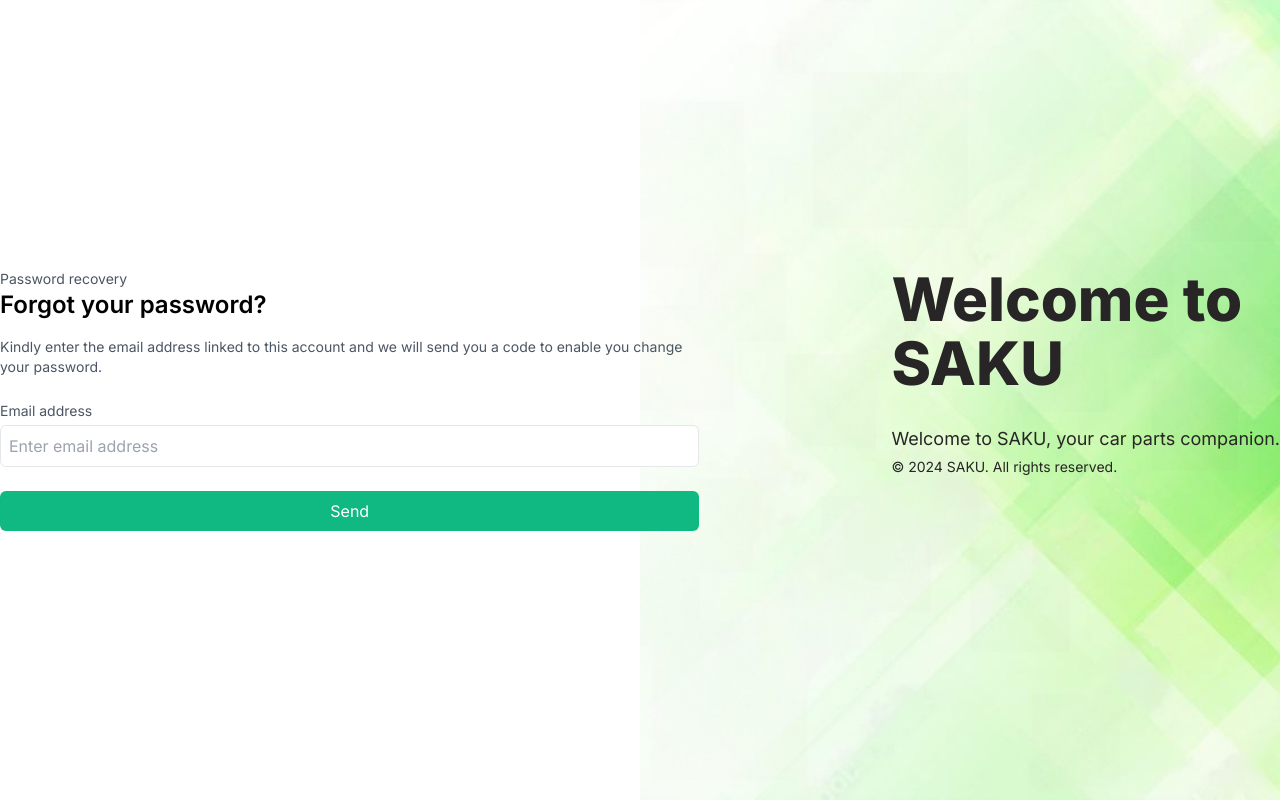
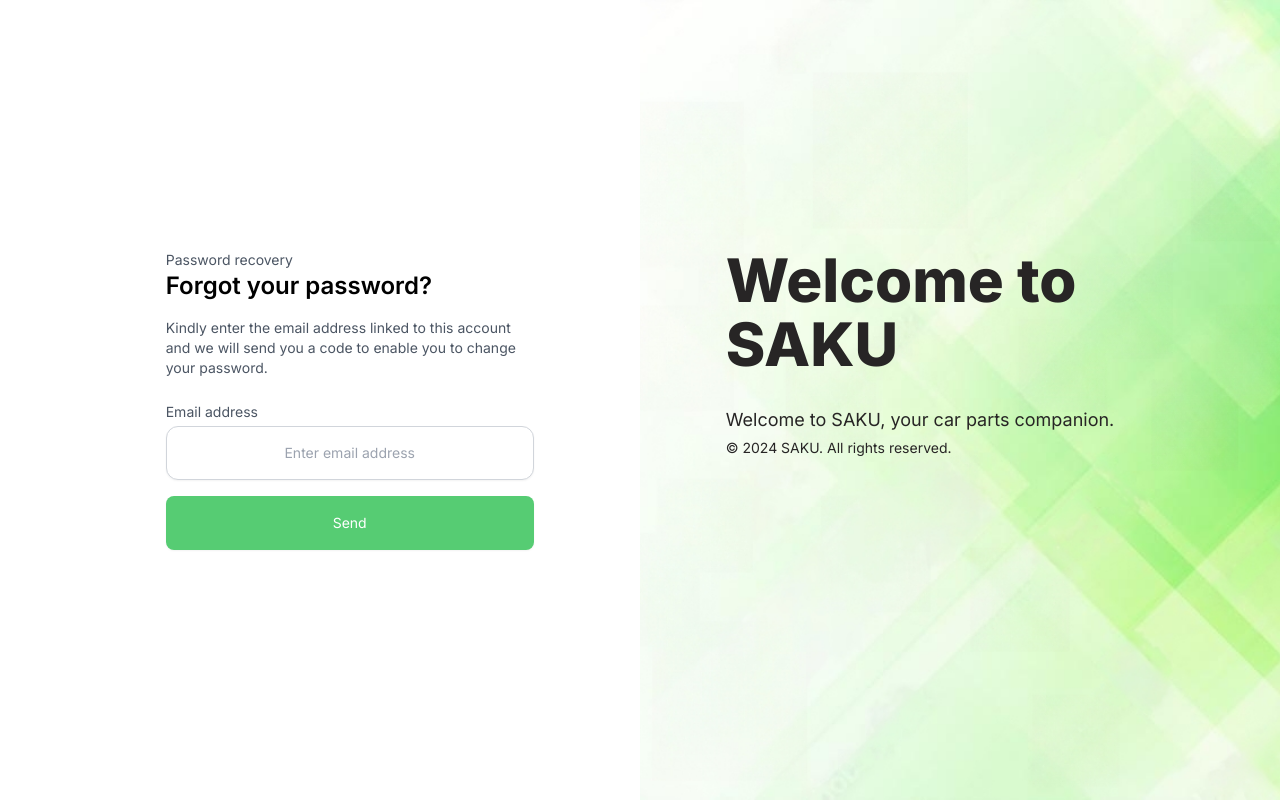
Before and after one commit to antonux/SAKU_ERP, a React (Vite) app in the folder frontend/: page / in a window 1280 px wide. Both pictures are taken after a click on the button "Forgot your password?". Built offline with nearby package versions, Linux system fonts and the light colour scheme; a web font is replaced by a local one.

Commit message:
all login components flexbox

```diff
--- a/frontend/src/components/Shared/LoginForgotPassword.jsx
+++ b/frontend/src/components/Shared/LoginForgotPassword.jsx
@@ -1,5 +1,4 @@
 import React, { useState } from 'react';
-
 
 const ForgotPassword = ({ onSend }) => {
     const [email, setEmail] = useState('');
@@ -10,16 +9,16 @@
     };
 
     return (
-        <form onSubmit={handleSubmit} className="space-y-6">
+        <div className="flex flex-col items-center justify-center w-full">
+            <div className="flex flex-col w-[23rem] gap-6">
                 <div>
-                <p className="text-sm text-gray-600 ">Password recovery</p>
+                    <p className="text-sm text-gray-600">Password recovery</p>
                     <h2 className="text-2xl font-semibold mb-4">Forgot your password?</h2>
                     <p className="text-sm text-gray-600 mt-2">
-                    Kindly enter the email address linked to this account and
-                    we will send you a code to enable you change your password.
+                        Kindly enter the email address linked to this account and we will send you a code to enable you to change your password.
                     </p>
                 </div>
-
+                <form onSubmit={handleSubmit} className="flex flex-col gap-4">
                     <div>
                         <label htmlFor="email" className="block text-sm text-gray-600">Email address</label>
                         <input
@@ -28,18 +27,19 @@
                             value={email}
                             onChange={(e) => setEmail(e.target.value)}
                             placeholder="Enter email address"
-                    className="w-full mt-1 p-2 border rounded-md focus:ring-emerald-500 focus:border-emerald-500"
+                            className="mt-1 block w-full px-3 py-4 text-center text-sm border border-gray-300 rounded-xl shadow-sm focus:outline-none focus:ring-emerald-500 focus:border-emerald-500"
                             required
                         />
                     </div>
-
                     <button
                         type="submit"
-                className="w-full py-2 bg-emerald-500 text-white rounded-md hover:bg-emerald-600 focus:outline-none focus:ring-2 focus:ring-emerald-500 focus:ring-offset-2"
+                        className="w-full flex justify-center py-4 px-4 border border-transparent rounded-lg shadow-sm text-sm font-normal text-white bg-[#56cc73] hover:bg-[#48af62] focus:outline-none focus:ring-2 focus:ring-offset-2 focus:ring-emerald-500"
                     >
                         Send
                     </button>
                 </form>
+            </div>
+        </div>
     );
 };
 
--- a/frontend/src/components/Shared/LoginResetPassword.jsx
+++ b/frontend/src/components/Shared/LoginResetPassword.jsx
@@ -23,22 +23,26 @@
     };
 
     return (
-        <form onSubmit={handleSubmit} className="space-y-6">
+        <div className="flex flex-col items-center justify-center w-full">
+            <div className="flex flex-col w-[23rem] gap-6">
                 <div>
                     <p className="text-sm text-gray-600">Password recovery</p>
                     <h2 className="text-2xl font-semibold">Password reset</h2>
-                <p className="text-sm text-gray-600">
+                    <p className="text-sm text-gray-600 mt-4">
                         Kindly enter a new password.
                     </p>
                 </div>
 
-            <div className="space-y-4">
+                <form onSubmit={handleSubmit} className="flex flex-col gap-6">
+                    <div className="flex flex-col gap-4">
                         <div>
-                    <label htmlFor="new-password" className="block text-sm text-gray-600">New password</label>
+                            <label htmlFor="new-password" className="block text-sm text-gray-600">
+                                New password
+                            </label>
                             <div className="relative">
                                 <input
                                     id="new-password"
-                            type={showNewPassword ? "text" : "password"}
+                                    type={showNewPassword ? 'text' : 'password'}
                                     value={newPassword}
                                     onChange={(e) => setNewPassword(e.target.value)}
                                     placeholder="••••••••"
@@ -50,7 +54,7 @@
                                     type="button"
                                     onClick={() => setShowNewPassword(!showNewPassword)}
                                     className="absolute right-2 top-1/2 -translate-y-1/2 focus:outline-none"
-                            aria-label={showNewPassword ? "Hide new password" : "Show new password"}
+                                    aria-label={showNewPassword ? 'Hide new password' : 'Show new password'}
                                 >
                                     {showNewPassword ? <EyeOffIcon size={20} /> : <EyeIcon size={20} />}
                                 </button>
@@ -58,11 +62,13 @@
                         </div>
 
                         <div>
-                    <label htmlFor="confirm-password" className="block text-sm text-gray-600">Confirm new password</label>
+                            <label htmlFor="confirm-password" className="block text-sm text-gray-600">
+                                Confirm new password
+                            </label>
                             <div className="relative">
                                 <input
                                     id="confirm-password"
-                            type={showConfirmPassword ? "text" : "password"}
+                                    type={showConfirmPassword ? 'text' : 'password'}
                                     value={confirmPassword}
                                     onChange={(e) => setConfirmPassword(e.target.value)}
                                     placeholder="••••••••"
@@ -74,7 +80,7 @@
                                     type="button"
                                     onClick={() => setShowConfirmPassword(!showConfirmPassword)}
                                     className="absolute right-2 top-1/2 -translate-y-1/2 focus:outline-none"
-                            aria-label={showConfirmPassword ? "Hide confirm password" : "Show confirm password"}
+                                    aria-label={showConfirmPassword ? 'Hide confirm password' : 'Show confirm password'}
                                 >
                                     {showConfirmPassword ? <EyeOffIcon size={20} /> : <EyeIcon size={20} />}
                                 </button>
@@ -82,17 +88,17 @@
                         </div>
                     </div>
 
-            {error && (
-                <p className="text-red-500 text-sm">{error}</p>
-            )}
+                    {error && <p className="text-red-500 text-sm">{error}</p>}
 
                     <button
                         type="submit"
-                className="w-full py-2 bg-emerald-500 text-white rounded-md hover:bg-emerald-600 focus:outline-none focus:ring-2 focus:ring-emerald-500 focus:ring-offset-2"
+                        className="w-full py-4 px-4 border border-transparent rounded-lg shadow-sm text-sm font-normal text-white bg-[#56cc73] hover:bg-[#48af62] focus:outline-none focus:ring-2 focus:ring-offset-2 focus:ring-emerald-500"
                     >
                         Reset Password
                     </button>
                 </form>
+            </div>
+        </div>
     );
 };
 
--- a/frontend/src/components/Shared/LoginVerifyEmail.jsx
+++ b/frontend/src/components/Shared/LoginVerifyEmail.jsx
@@ -25,17 +25,17 @@
     };
 
     return (
-        <form onSubmit={handleSubmit} className="space-y-6">
+        <div className="flex flex-col items-center justify-center w-full">
+            <div className="flex flex-col w-[23rem] gap-6">
                 <div>
                     <p className="text-sm text-gray-600">Password recovery</p>
                     <h2 className="text-2xl font-semibold mb-4">Email verification</h2>
-                <p className="text-sm text-gray-600 mt-4 mb-10">
-                    Kindly enter the 6 digit code that has been sent to your
-                    email address.
+                    <p className="text-sm text-gray-600 mt-4 mb-6">
+                        Kindly enter the 6-digit code that has been sent to your email address.
                     </p>
                 </div>
-
-            <div className="flex gap-2">
+                <form onSubmit={handleSubmit} className="flex flex-col gap-6">
+                    <div className="flex justify-center gap-4">
                         {verificationCode.map((digit, index) => (
                             <input
                                 key={index}
@@ -44,18 +44,19 @@
                                 maxLength={1}
                                 value={digit}
                                 onChange={(e) => handleCodeChange(index, e.target.value)}
-                        className="w-12 h-12 text-center border rounded-md focus:ring-emerald-500 focus:border-emerald-500"
+                                className="w-12 h-12 text-center text-lg border border-gray-300 rounded-md shadow-sm focus:outline-none focus:ring-emerald-500 focus:border-emerald-500"
                             />
                         ))}
                     </div>
-
                     <button
                         type="submit"
-                className="w-full py-2 bg-emerald-500 text-white rounded-md hover:bg-emerald-600 focus:outline-none focus:ring-2 focus:ring-emerald-500 focus:ring-offset-2"
+                        className="w-full flex justify-center py-4 px-4 border border-transparent rounded-lg shadow-sm text-sm font-normal text-white bg-[#56cc73] hover:bg-[#48af62] focus:outline-none focus:ring-2 focus:ring-offset-2 focus:ring-emerald-500"
                     >
                         Verify
                     </button>
                 </form>
+            </div>
+        </div>
     );
 };
 
```
Lines whose indentation alone changed are shown as unchanged.
